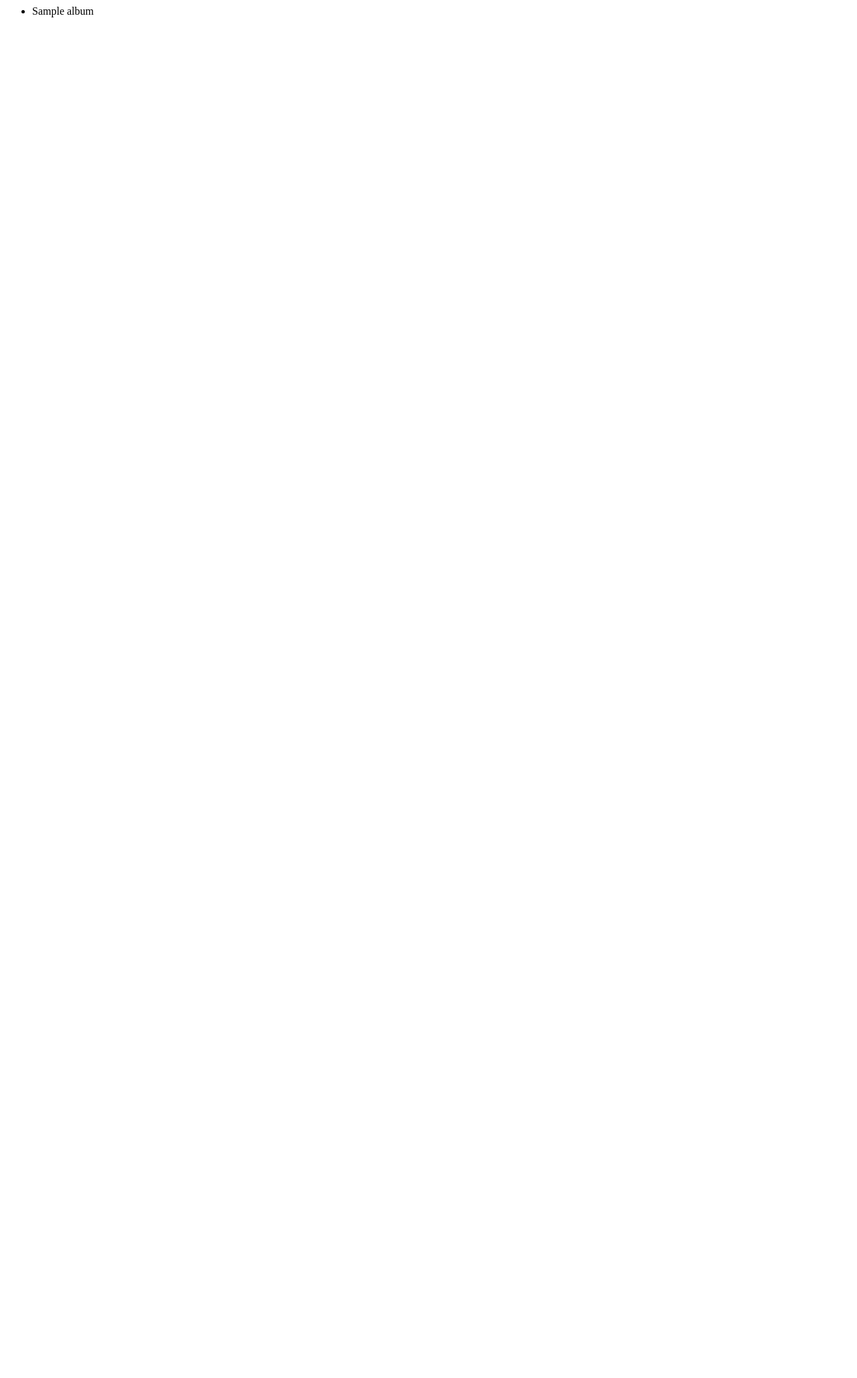
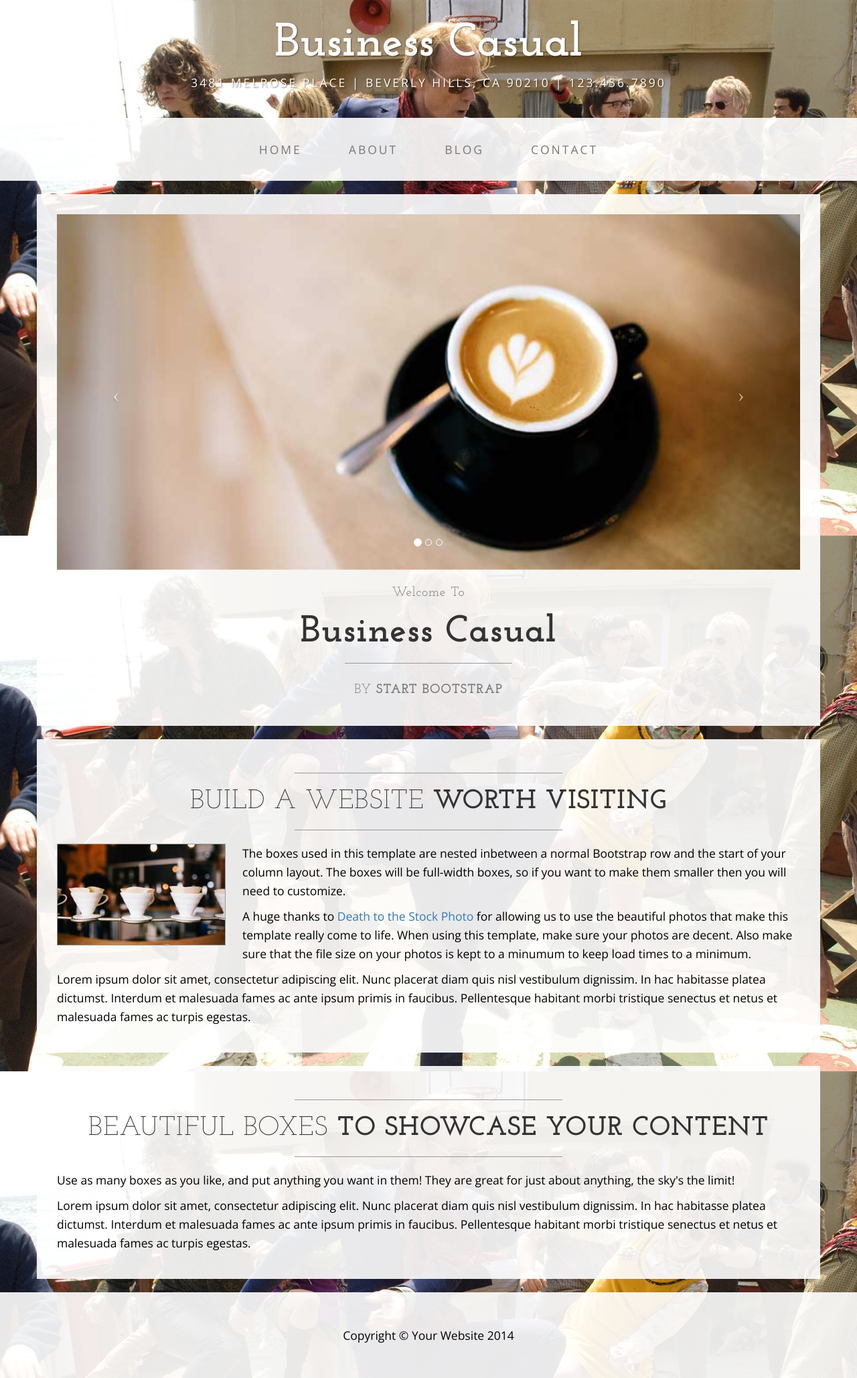
Before and after one commit to condor-webdev/disquaire, a Django app: page / in a window 1280 px wide. Before the commit the page is almost empty. Shown: the whole page at 67% size. Before the commit the page ends 26 px from the top, so only its background shows below. Run offline with Django 3.2, Linux system fonts and the light colour scheme; tables that the repository leaves empty hold one stand-in row (values such as "Sample post"); some libraries are stand-ins or nearby versions.

Commit message:
corrected template ressource links

```diff
--- a/store/templates/store/index.html
+++ b/store/templates/store/index.html
@@ -11,11 +11,12 @@
 
     <title>Business Casual - Start Bootstrap Theme</title>
 
+    {% load static %}
     <!-- Bootstrap Core CSS -->
-    <link href="css/bootstrap.min.css" rel="stylesheet">
+    <link rel="stylesheet" type="text/css" href="{% static 'store/css/bootstrap.min.css' %}" />
 
     <!-- Custom CSS -->
-    <link href="css/business-casual.css" rel="stylesheet">
+    <link rel="stylesheet" type="text/css" href="{% static 'store/css/business-casual.css' %}" />
 
     <!-- Fonts -->
     <link href="https://fonts.googleapis.com/css?family=Open+Sans:300italic,400italic,600italic,700italic,800italic,400,300,600,700,800" rel="stylesheet" type="text/css">
@@ -164,10 +165,10 @@
     </footer>
 
     <!-- jQuery -->
-    <script src="js/jquery.js"></script>
+    <script src="{% static 'store/js/jquery.js' %}"></script>
 
     <!-- Bootstrap Core JavaScript -->
-    <script src="js/bootstrap.min.js"></script>
+    <script src="{% static 'store/js/bootstrap.min.js' %}"></script>
 
     <!-- Script to Activate the Carousel -->
     <script>
--- a/store/views.py
+++ b/store/views.py
@@ -1,5 +1,6 @@
 from .models import Album, Artist, Contact, Booking
 from django.http import HttpResponse
+from django.template import loader
 
 def index(request):
     # request albums
@@ -9,7 +10,9 @@ def index(request):
     # because it's now an attribute.
     formatted_albums = ["<li>{}</li>".format(album.title) for album in albums]
     message = """<ul>{}</ul>""".format("\n".join(formatted_albums))
-    return HttpResponse(message)
+    #return HttpResponse(message)
+    template = loader.get_template('store/index.html')
+    return HttpResponse(template.render(request=request))
 
 def listing(request):
     albums = Album.objects.filter(available=True)
```
